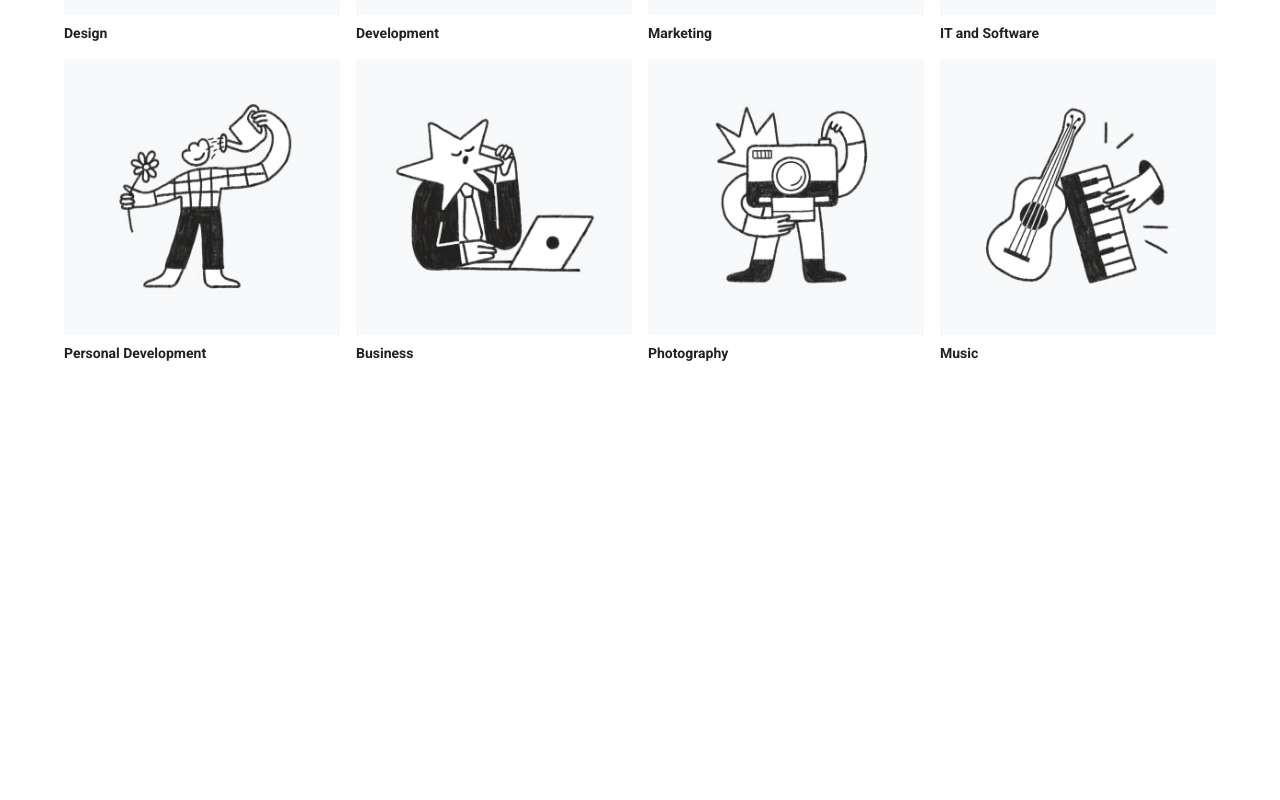
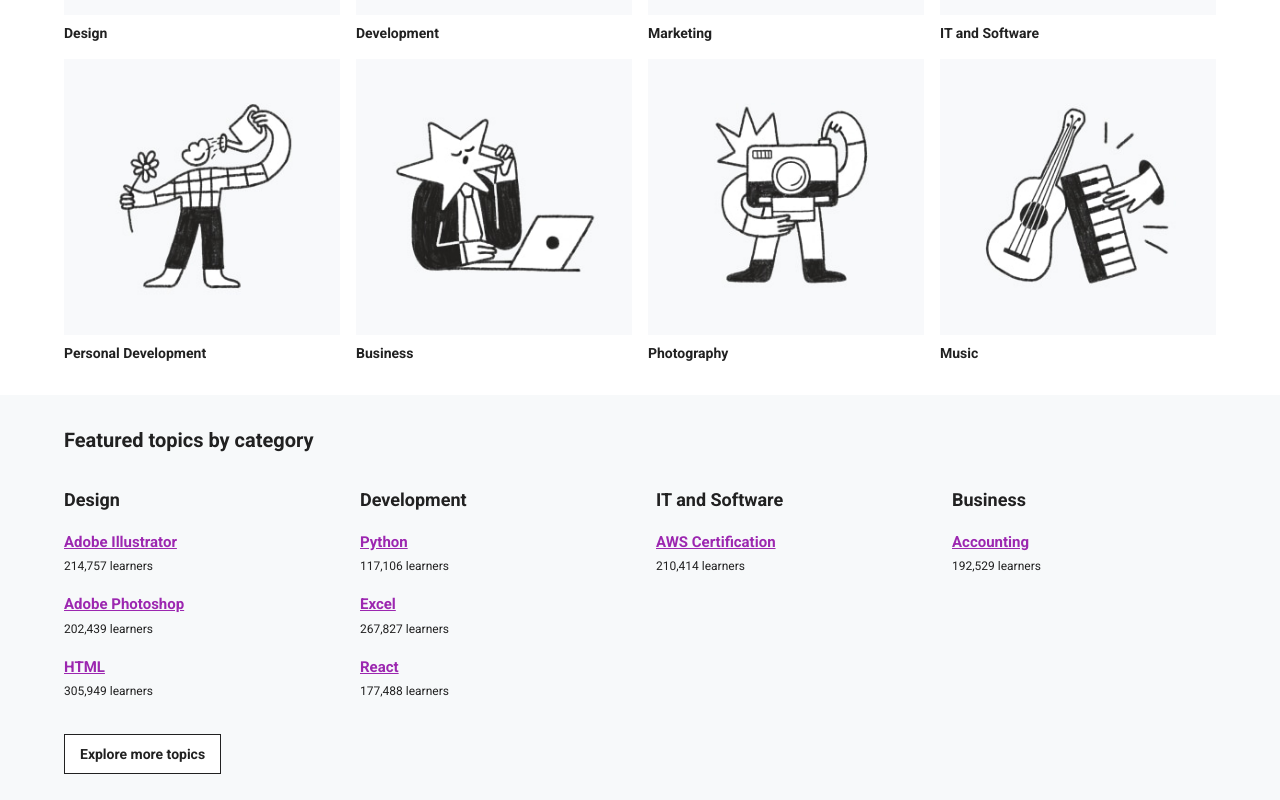
Before and after one commit to tuheli/video-course-platform, a React (Vite) app: page / in a window 1280 px wide. Shown: the part 2579-3379 px from the top of the page. Before the commit the page ends 2974 px from the top, so only its background shows below. Built offline with nearby package versions, Linux system fonts and the light colour scheme.

Commit message:
Added featured topics by category section

```diff
--- a/src/components/landing-page/LandingPage.tsx
+++ b/src/components/landing-page/LandingPage.tsx
@@ -6,6 +6,7 @@ import { BroadCoursesSelection } from '../broad-courses-selection/BroadCoursesSe
 import { LearnerPositiveReviews } from '../learner-positive-reviews/LearnerPositiveReviews';
 import { LearnersAreViewingSlider } from '../learners-are-viewing-slider/LearnersAreViewingSlider';
 import { TopCategories } from '../top-categories/TopCategories';
+import { FeaturedTopicsByCategory } from '../featured-topics-by-category/FeaturedTopicsByCategory';
 
 const LandingPage = () => {
   return (
@@ -49,6 +50,14 @@ const LandingPage = () => {
       >
         <TopCategories />
       </Box>
+      <Box
+        sx={{
+          py: 4,
+          bgcolor: 'background.paper',
+        }}
+      >
+        <FeaturedTopicsByCategory />
+      </Box>
     </>
   );
 };
```
